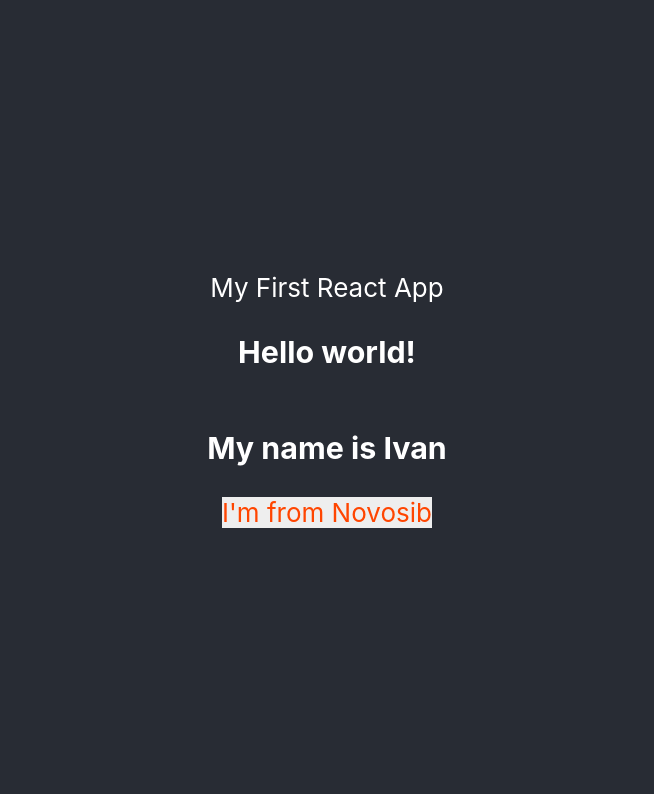
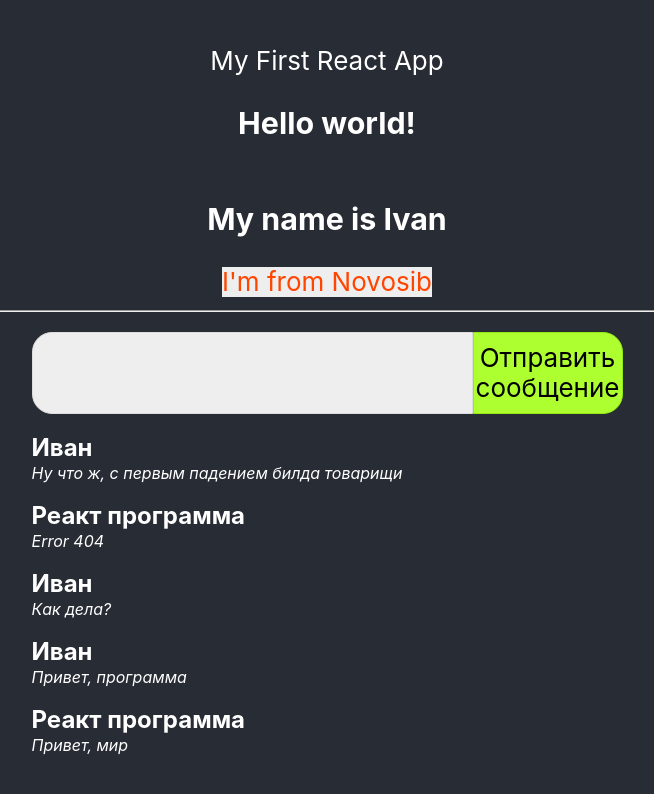
Before and after one commit to ivan-ust402/GB-react, a React (Create React App) app: page / in a window 1280 px wide. Shown: the top 794 px of the page, without its empty margins (313-967 px from the left). Built offline with nearby package versions, Linux system fonts and the light colour scheme.

Commit message:
homework2 is completed

```diff
--- a/package.json
+++ b/package.json
@@ -6,6 +6,7 @@
     "@testing-library/jest-dom": "^5.17.0",
     "@testing-library/react": "^13.4.0",
     "@testing-library/user-event": "^13.5.0",
+    "normalize.css": "^8.0.1",
     "react": "^18.2.0",
     "react-dom": "^18.2.0",
     "react-scripts": "5.0.1",
--- a/src/components/App/App.js
+++ b/src/components/App/App.js
@@ -1,7 +1,71 @@
 import "./App.css"
-import Message from "../Message/Message"
+import styles from "./App.module.scss"
+import Message from "../Message"
+import { useEffect, useState } from "react"
 
 function App({ myName }) {
+  const [messageList, setMessageList] = useState([])
+  const [message, setMessage] = useState({
+    text: "",
+    author: "",
+  })
+  const ROBOT_MESSAGE =
+    "Рад приветствовать на нашем ресурсе! Сейчас все людишки заняты, поэтому я поработаю немного за них, правда я умею очень мало. Я могу лишь присылать это сообщение каждый раз после вашего сообщения. Но что поделать такая у меня функция и роль. Скоро кто-нибудь из людишек освободиться и ответит вам! Наберитесь терпения!"
+
+  useEffect(() => {
+    setMessageList([
+      {
+        text: "Привет, мир",
+        author: "Реакт программа",
+      },
+      {
+        text: "Привет, программа",
+        author: "Иван",
+      },
+      {
+        text: "Как дела?",
+        author: "Иван",
+      },
+      {
+        text: "Error 404",
+        author: "Реакт программа",
+      },
+      {
+        text: "Ну что ж, с первым падением билда товарищи",
+        author: "Иван",
+      },
+    ])
+  }, [])
+  useEffect(() => {
+    if (
+      messageList.length > 0 &&
+      messageList.slice(-1)[0].author !== "Bot-bibot" && messageList.slice(-1)[0].author !== "Иван"
+    ) {
+      sendRobotMessage()
+    }
+  }, [messageList])
+
+  function sendRobotMessage() {
+    setTimeout(
+      () =>
+        setMessageList((prev) => [
+          ...prev,
+          { author: "Bot-bibot", text: ROBOT_MESSAGE },
+        ]),
+      1500
+    )
+  }
+
+  function sendMessage(e) {
+    e.preventDefault()
+    setMessageList((prev) => [...prev, message])
+    setMessage({
+      text: "",
+      author: "",
+    })
+    // sendRobotMessage()
+  }
+
   return (
     <div className="App">
       <header className="App-header">
@@ -9,6 +73,42 @@ function App({ myName }) {
         <h3>Hello world!</h3>
         <h3>My name is {myName}</h3>
         <Message text="I'm from Novosib" />
+        <hr
+          style={{
+            color: "white",
+            backgroundColor: "white",
+            width: "100%",
+            marginBottom: "20px",
+          }}
+        />
+        <div className={styles["messages"]}>
+          <form className={styles["messages__form"]} onSubmit={sendMessage}>
+            <input
+              value={message.text}
+              type="text"
+              className={styles["messages__input"]}
+              onInput={(e) =>
+                setMessage({
+                  author: "Ivan",
+                  text: `${e.target.value}`,
+                })
+              }
+            />
+            <button className={styles["messages__button"]}>
+              Отправить сообщение
+            </button>
+          </form>
+          {messageList
+            .map((message, index) => {
+              return (
+                <div className={styles["message"]} key={index}>
+                  <h6 className={styles["message__title"]}>{message.author}</h6>
+                  <p className={styles["message__text"]}>{message.text}</p>
+                </div>
+              )
+            })
+            .reverse()}
+        </div>
       </header>
     </div>
   )
--- /dev/null
+++ b/src/components/App/App.module.scss
@@ -0,0 +1,74 @@
+.messages {
+  display: flex;
+  flex-direction: column;
+  gap: 20px;
+  padding: 0;
+  margin: 0;
+  &__form {
+    display: flex;
+    flex-direction: row;
+    border-radius: 20px;
+  }
+  &__input {
+    outline: none;
+    border: none;
+    background-color: #eee;
+    border-bottom-left-radius: 20px;
+    border-top-left-radius: 20px;
+    padding: 15px;
+    border: 1px solid #ddd;
+    box-sizing: border-box;
+  }
+  &__button {
+    display: flex;
+    align-items: center;
+    justify-content: center;
+    border: none;
+    padding: 10px;
+    min-width: 100px;
+    max-width: 150px;
+    flex-direction: column;
+    border-bottom-right-radius: 20px;
+    border-top-right-radius: 20px;
+    background-color: greenyellow;
+    box-sizing: border-box;
+    border: 1px solid #95ec13;
+    cursor: pointer;
+    @media (hover: hover) {
+      &:hover {
+        background-color: rgb(253, 253, 44);
+        box-sizing: border-box;
+        border: 1px solid #777;
+        color: #777;
+      }
+    }
+    @media (hover: none) {
+      &:active {
+        background-color: rgb(253, 253, 44);
+        box-sizing: border-box;
+        border: 1px solid #777;
+        color: #777;
+      }
+    }
+  }
+}
+.message {
+  display: flex;
+  flex-direction: column;
+  align-items: flex-start;
+  gap: 2px;
+  width: 420px;
+  &__title {
+    margin: 0;
+    padding: 0;
+    font-size: 24px;
+    font-weight: bold;
+  }
+  &__text {
+    text-align: left;
+    margin: 0;
+    padding: 0;
+    font-size: 16px;
+    font-style: italic;
+  }
+}
--- /dev/null
+++ b/src/components/Message/index.js
@@ -0,0 +1 @@
+export { default } from './Message'
--- a/src/index.css
+++ b/src/index.css
@@ -1,3 +1,5 @@
+@import "normalize.css/normalize.css";
+
 body {
   margin: 0;
   font-family: -apple-system, BlinkMacSystemFont, 'Segoe UI', 'Roboto', 'Oxygen',
```
Also changed, not shown: src/components/App/App.css (line endings or trailing spaces), 1 other file (tests, documents, lock files or other folders).
